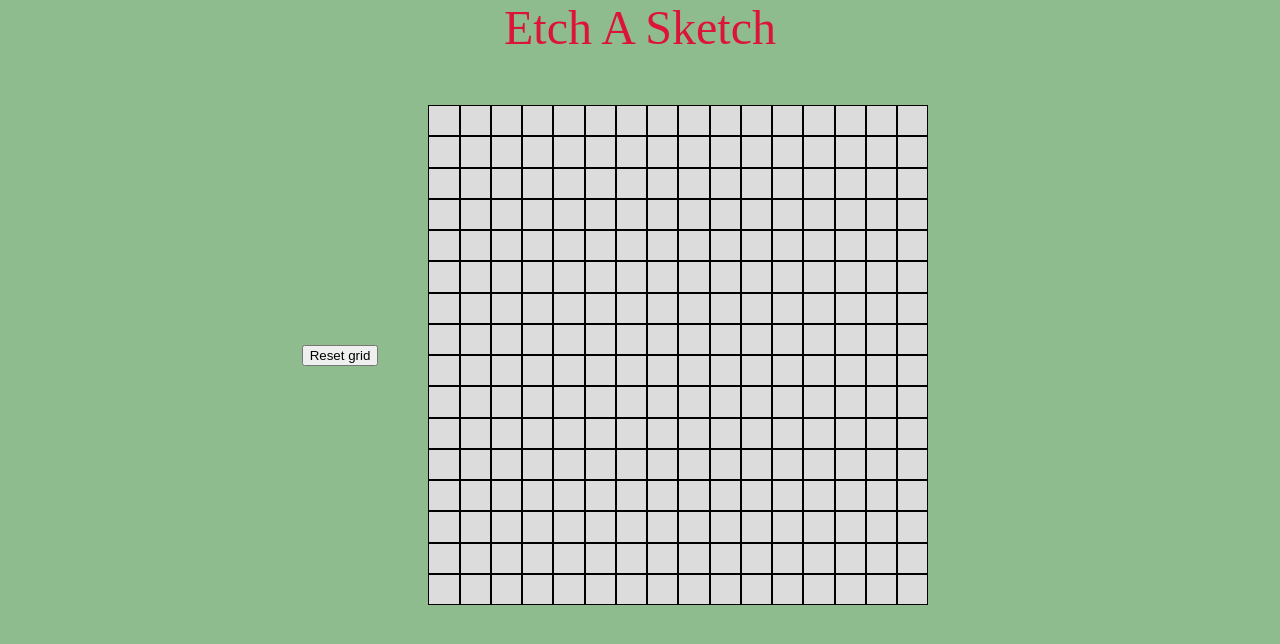
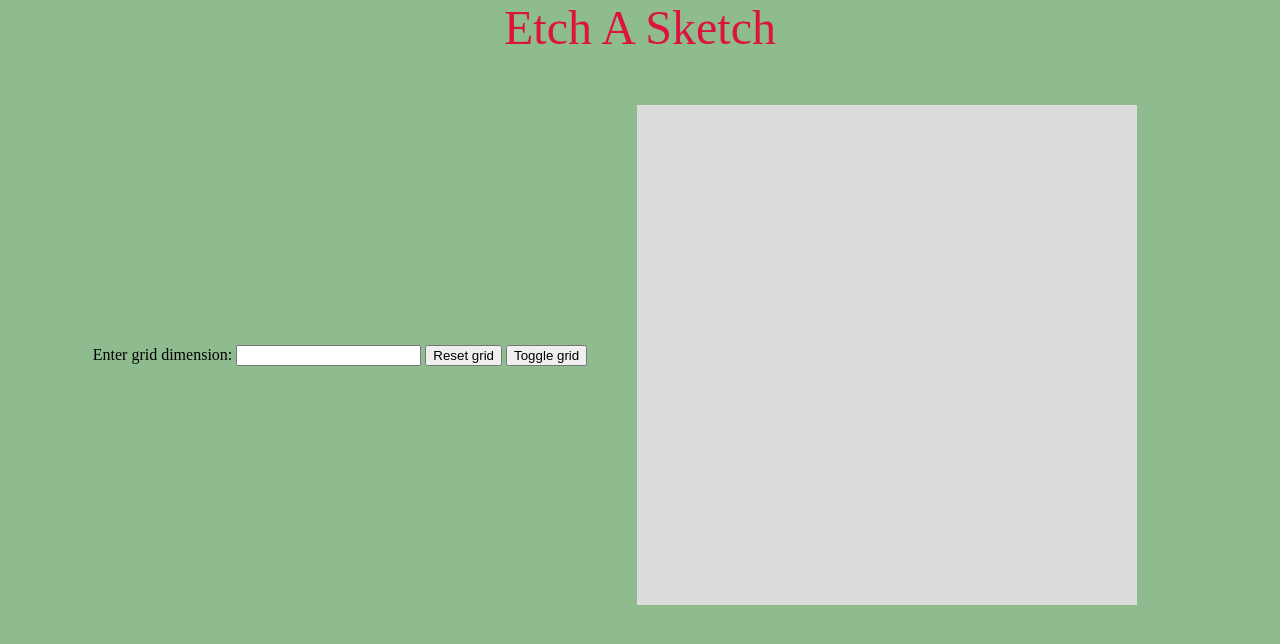
Before and after one commit to bbj26/Etch-a-Sketch, a plain HTML site: page index.html in a window 1280 px wide. Both pictures are taken after a click on the button "Reset grid". Drawn offline with Linux system fonts and the light colour scheme.

Commit message:
added toggleGrid() function

```diff
--- a/index.html
+++ b/index.html
@@ -13,8 +13,12 @@
 
     <div id="sketchArea">
         <div id="sketchSettings">
+            <label for="gridDimensionInput">Enter grid dimension:
+            <input id="gridDimensionInput" type="number"></label>
             <button id="reset" type="reset">Reset grid</button>
-
+            <label for="toggleGrid">
+                <button id="toggleGrid" onclick="toggleGrid()">Toggle grid</button>
+            </label>
         </div>
 
         <div id="container"></div>
--- a/js/script.js
+++ b/js/script.js
@@ -1,5 +1,6 @@
 const divContainer = document.querySelector('#container');
 const resetBtn = document.querySelector('#reset');
+let gridOnOff = 1;
 
 function createGrid(dim){
     let dimension = dim;
@@ -16,9 +17,14 @@ function createGrid(dim){
 
     resetBtn.addEventListener('click', function resetGrid() {
         let cells = divContainer.querySelectorAll('.cell');
+        let input = document.querySelector('#gridDimensionInput');
+        let newDim = input.value;
         cells.forEach(element => {
             element.style.setProperty('--gridColor', "white");
+            element.remove();
         });
+
+        createGrid(newDim);
     })
 }
 
@@ -37,3 +43,19 @@ function randomColor() {
     let hslColor = "rgb(" + hue + ", " + saturation + ", " + lightnes + ")";
     return hslColor;
 }
+
+function toggleGrid() {
+    let cells = document.querySelectorAll('.cell');
+    if (gridOnOff == 1) {
+    cells.forEach(element => {
+        element.style.border = "none";
+        gridOnOff = 0;
+    })} else {
+        cells.forEach(element => {
+            element.style.border = ".1px solid black";
+            gridOnOff = 1;
+        })
+    };
+
+
+}
```
